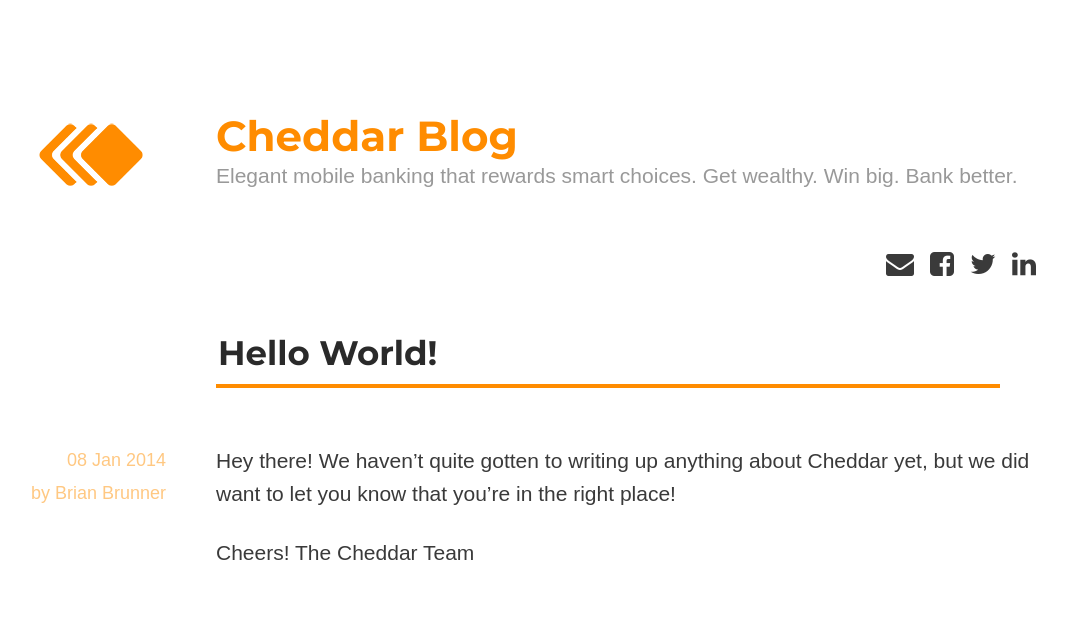
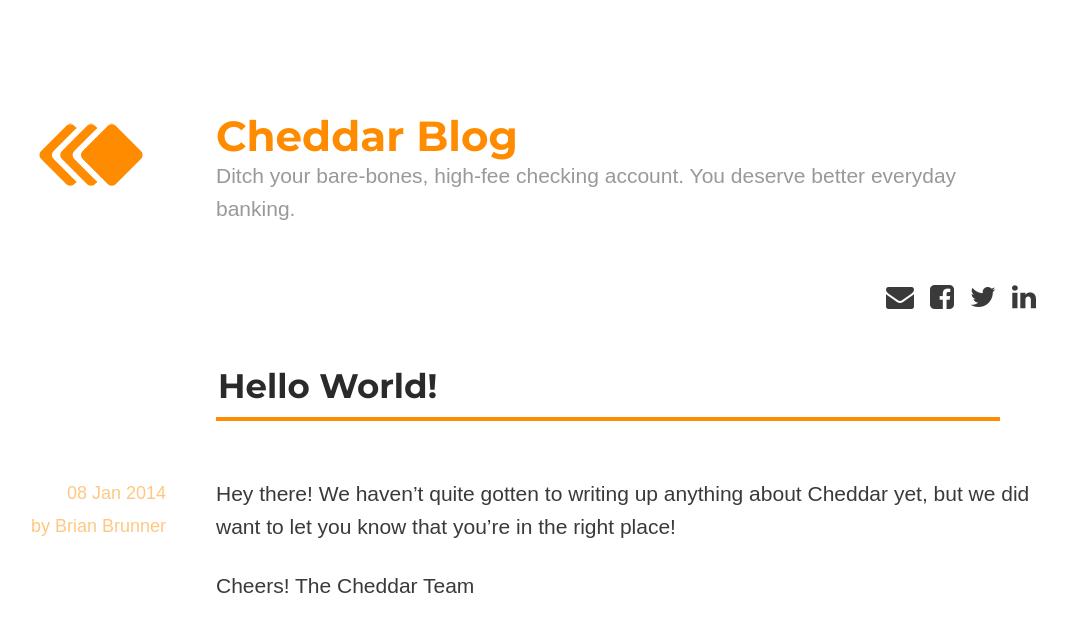
Before and after one commit to cheddarfinancial/cheddar-blog, a Jekyll site: the page built from index.html, in a window 1280 px wide. Shown: the top 632 px of the page, without its empty margins (114-1181 px from the left). Built offline with Jekyll 4.4.1, drawn with Linux system fonts in a browser that asks for light colours; nearby versions of some CDN libraries; the list of posts is cut into pages by our own code.

Commit message:
Changed tagline

```diff
--- a/_layouts/default.html
+++ b/_layouts/default.html
@@ -172,7 +172,9 @@
             <div class='col-large intro'>
                 <div class='headline'>
                     <h1 class='logo'>Cheddar Blog</h1>
-                    <div class='detail'>Elegant mobile banking that rewards smart choices. Get wealthy. Win big. Bank better.</div>
+                    <div class='detail'>
+                      Ditch your bare-bones, high-fee checking account. You deserve better everyday banking.
+                    </div>
                 </div>
                 <div class='links'>
                     <a href='https://www.linkedin.com/company/cheddar-card' class='fa fa-linkedin'></a>
```
